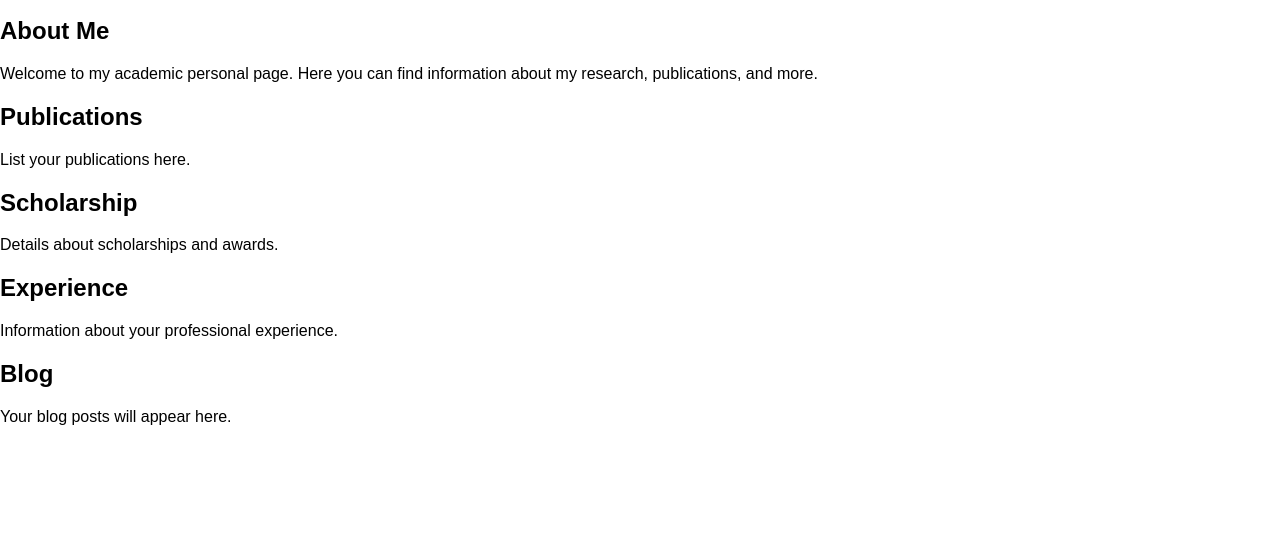
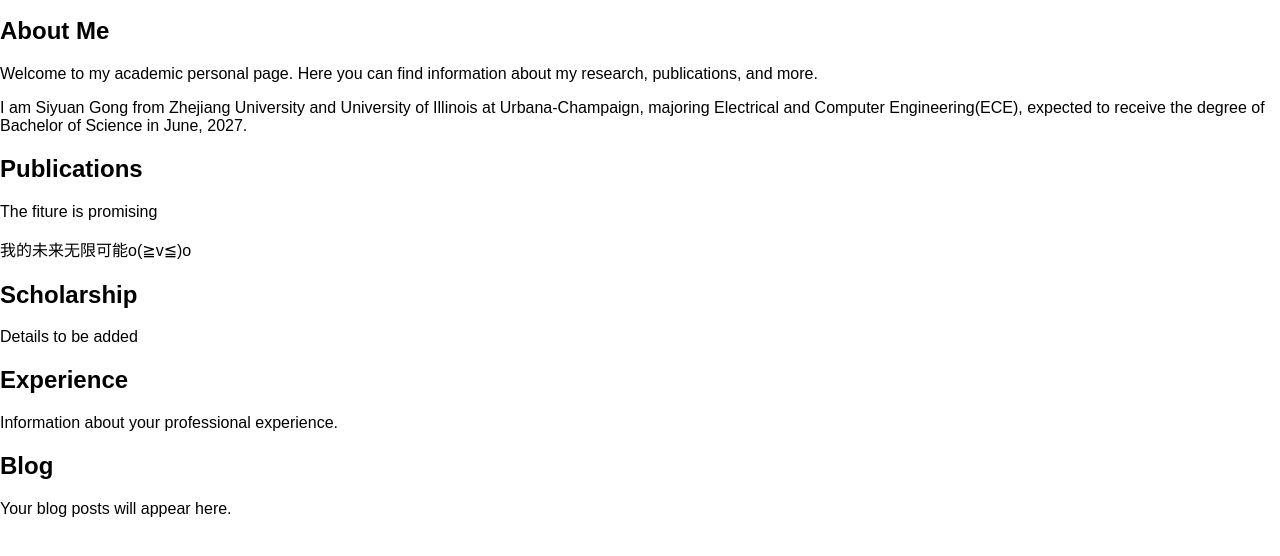
Before and after one commit to Gooosy/Gooosy.github.io, a plain HTML site: page index.html in a window 1280 px wide. Shown: the part 166-722 px from the top of the page. Drawn offline with Linux system fonts and the light colour scheme.

Commit message:
modify index.html

```diff
--- a/index.html
+++ b/index.html
@@ -61,16 +61,18 @@
     <div id="about">
         <h2>About Me</h2>
         <p>Welcome to my academic personal page. Here you can find information about my research, publications, and more.</p>
+        <p>I am Siyuan Gong from Zhejiang University and University of Illinois at Urbana-Champaign, majoring Electrical and Computer Engineering(ECE), expected to receive the degree of Bachelor of Science in June, 2027.</p>
     </div>
 
     <div id="publications">
         <h2>Publications</h2>
-        <p>List your publications here.</p>
+        <p>The fiture is promising</p>
+        <p>我的未来无限可能o(≧v≦)o</p>
     </div>
 
     <div id="scholarship">
         <h2>Scholarship</h2>
-        <p>Details about scholarships and awards.</p>
+        <p>Details to be added</p>
     </div>
 
     <div id="experience">
```
